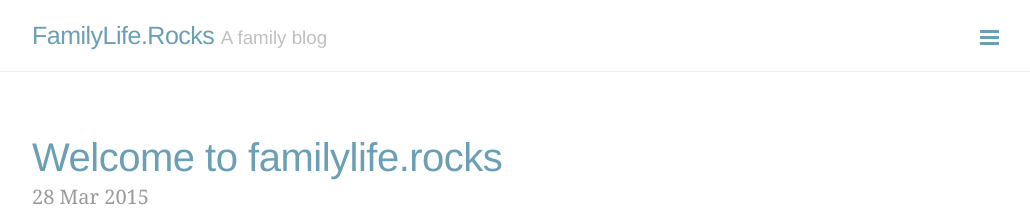
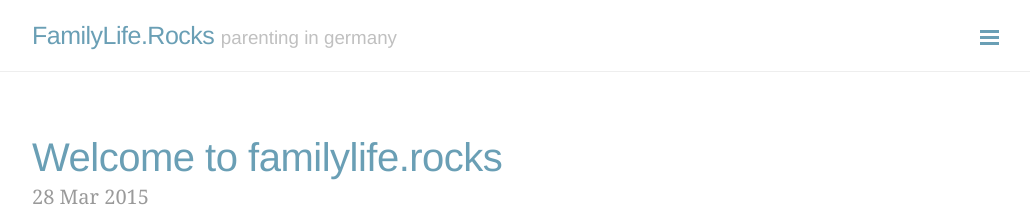
Before and after one commit to meetlisa/familyliferocks, a Jekyll site: the page built from index.html, in a window 1280 px wide. Shown: the top 220 px of the page, without its empty margins (248-1278 px from the left). Built offline with Jekyll 4.4.1, drawn with Linux system fonts in a browser that asks for light colours; Markdown is read by kramdown in place of the engine named in the settings; the list of posts is cut into pages by our own code.

Commit message:
Update _config.yml

```diff
--- a/_config.yml
+++ b/_config.yml
@@ -8,8 +8,8 @@ relative_permalinks: true
 
 # Setup
 title:               FamilyLife.Rocks
-tagline:             'A family blog'
-description:         'A blog aboutparenting in Germany. Made by <a href="https://twitter.com/meet_lisa" target="_blank">@meet_lisa</a> & <a href="https://twitter.com/potzenheimer" target="_blank">@potzenheimer</a>.'
+tagline:             'parenting in germany'
+description:         'A blog about parenting in Germany. Made by <a href="https://twitter.com/meet_lisa" target="_blank">@meet_lisa</a> & <a href="https://twitter.com/potzenheimer" target="_blank">@potzenheimer</a>.'
 url:                 http://familylife.rocks
 baseurl:             /
 paginate:            5
```
